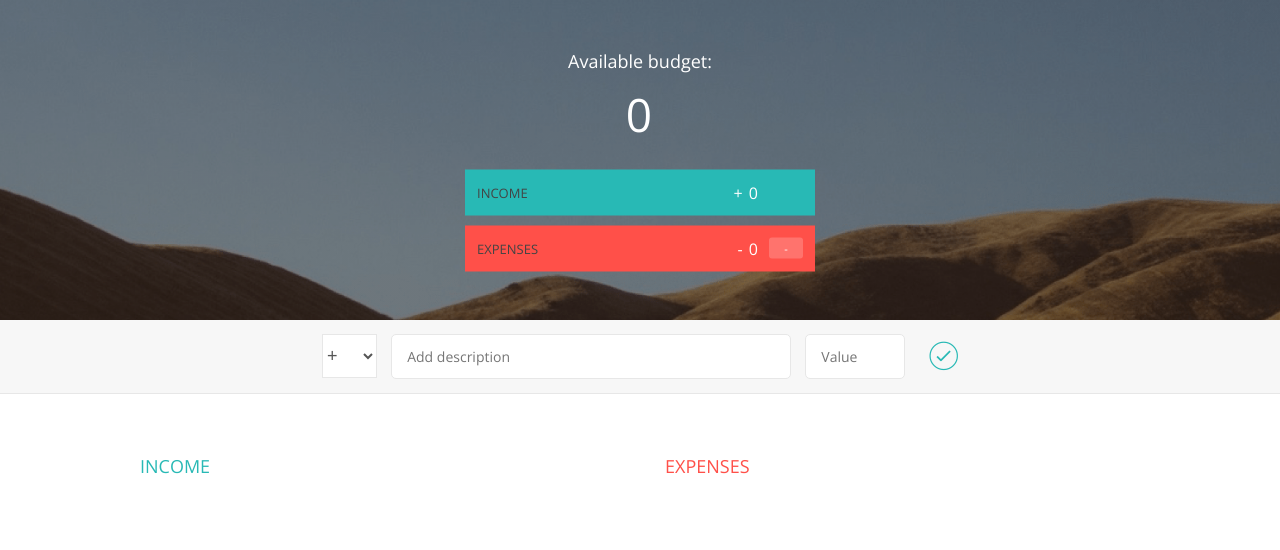
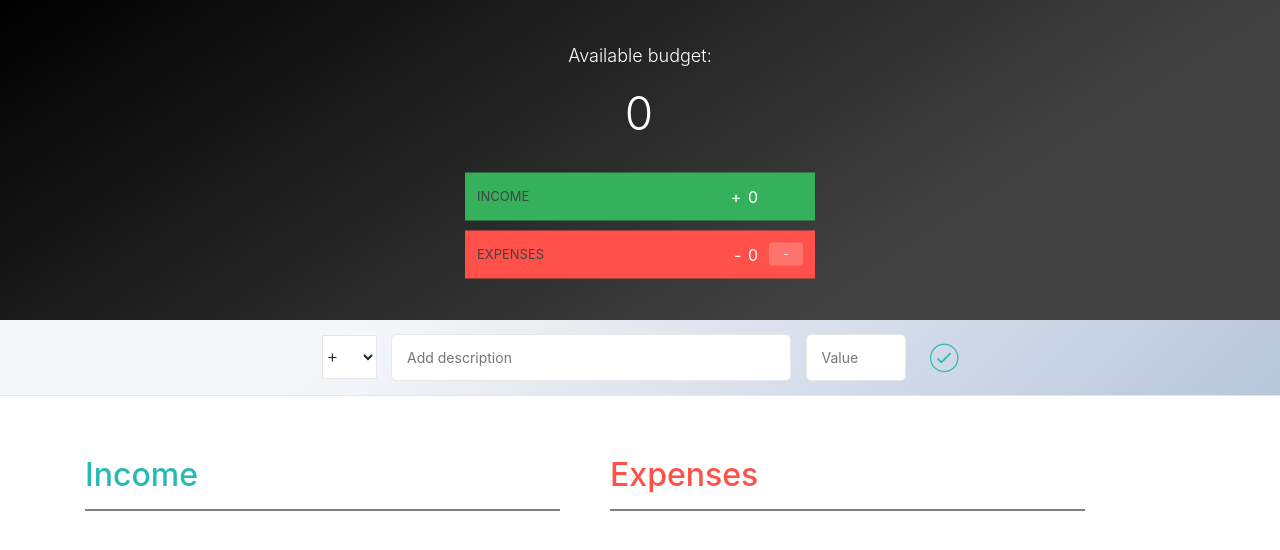
Before and after one commit to mrivasperez/Queso, a plain HTML site: page index.html in a window 1280 px wide. Drawn offline with nearby package versions, Linux system fonts and the light colour scheme.

Commit message:
UI updates

```diff
--- a/assets/app.js
+++ b/assets/app.js
@@ -138,6 +138,7 @@ var UIController = (function() {
         budgetLabel: '.budget__value',
         incomeLabel: '.budget__income--value',
         expensesLabel: '.budget__expenses--value',
+        expensesPercLabel: '.item__percentage',
         percentageLabel: '.budget__expenses--percentage',
         container: '.container'
     };
@@ -198,9 +199,9 @@ var UIController = (function() {
         //display the budget via DOM manipulation
         displayBudget: function(obj){
             if (obj.budget > 0) {
-                document.querySelector(DOMstrings.budgetLabel).textContent = '+ ' + obj.budget;
+                document.querySelector(DOMstrings.budgetLabel).textContent = obj.budget;
             } else if(obj.budget < 0) {
-                document.querySelector(DOMstrings.budgetLabel).textContent = '- ' + obj.budget;
+                document.querySelector(DOMstrings.budgetLabel).textContent = obj.budget;
             } else {
                 document.querySelector(DOMstrings.budgetLabel).textContent = obj.budget;
             };
@@ -285,6 +286,7 @@ var controller = (function(budgetCtrl, UICtrl){
             //split up id using split
             splitID = itemID.split('-');
             type = splitID[0];
+            //convert number from string to integer!
             ID = parseInt(splitID[1]);
             // delete the item from the data structure
             budgetCtrl.deleteItem(type, ID)
--- a/assets/style.css
+++ b/assets/style.css
@@ -33,7 +33,8 @@ body {
 
 .top {
     height: 40vh;
-    background-image: linear-gradient(rgba(0, 0, 0, 0.35), rgba(0, 0, 0, 0.35)), url(back.png);
+    background-color: #000000;
+    background-image: linear-gradient(147deg, #000000 0%, #434343 74%);
     background-size: cover;
     background-position: center;
     position: relative;
@@ -71,11 +72,11 @@ body {
 
 .budget__income {
     margin-bottom: 10px;
-    background-color: #28B9B5;
+    background:rgb(54, 177, 91);
 }
 
 .budget__expenses {
-    background-color: #FF5049;
+    background: #FF5049;
 }
 
 .budget__income--text,
@@ -116,7 +117,8 @@ body {
 .add {
     padding: 14px;
     border-bottom: 1px solid #e7e7e7;
-    background-color: #f7f7f7;
+    background-color: #b8c6db;
+    background-image: linear-gradient(315deg, #b8c6db 0%, #f5f7fa 74%);
 }
 
 .add__container {
@@ -193,7 +195,8 @@ body {
 }
 
 h2 {
-    text-transform: uppercase;
+    padding-bottom: 15px;
+    border-bottom: 2px solid gray;
     font-size: 18px;
     font-weight: 400;
     margin-bottom: 15px;
--- a/index.html
+++ b/index.html
@@ -5,6 +5,7 @@
         <link href="https://fonts.googleapis.com/css?family=Open+Sans:100,300,400,600" rel="stylesheet" type="text/css">
         <link href="http://code.ionicframework.com/ionicons/2.0.1/css/ionicons.min.css" rel="stylesheet" type="text/css">
         <link type="text/css" rel="stylesheet" href="assets/style.css">
+        <link rel="stylesheet" href="https://stackpath.bootstrapcdn.com/bootstrap/4.4.1/css/bootstrap.min.css">
         <title>Queso</title>
     </head>
     <body>
```
